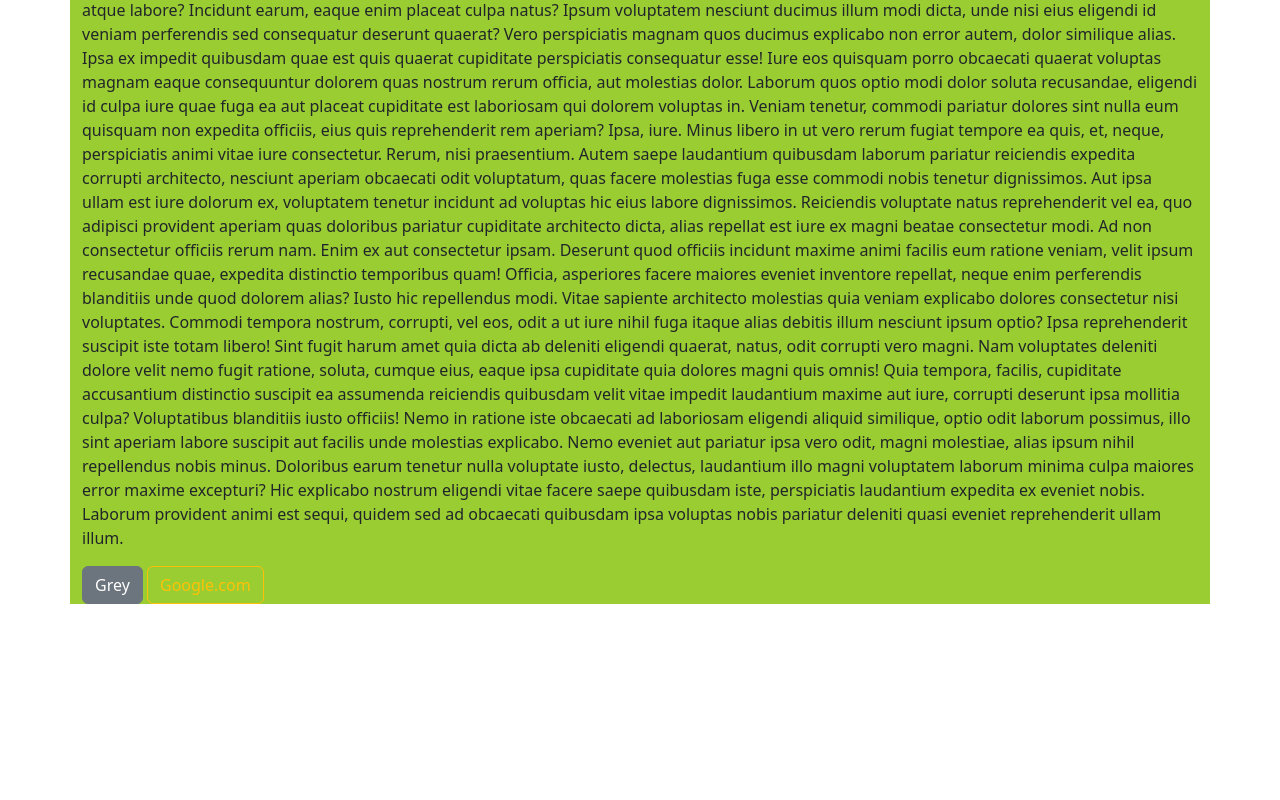
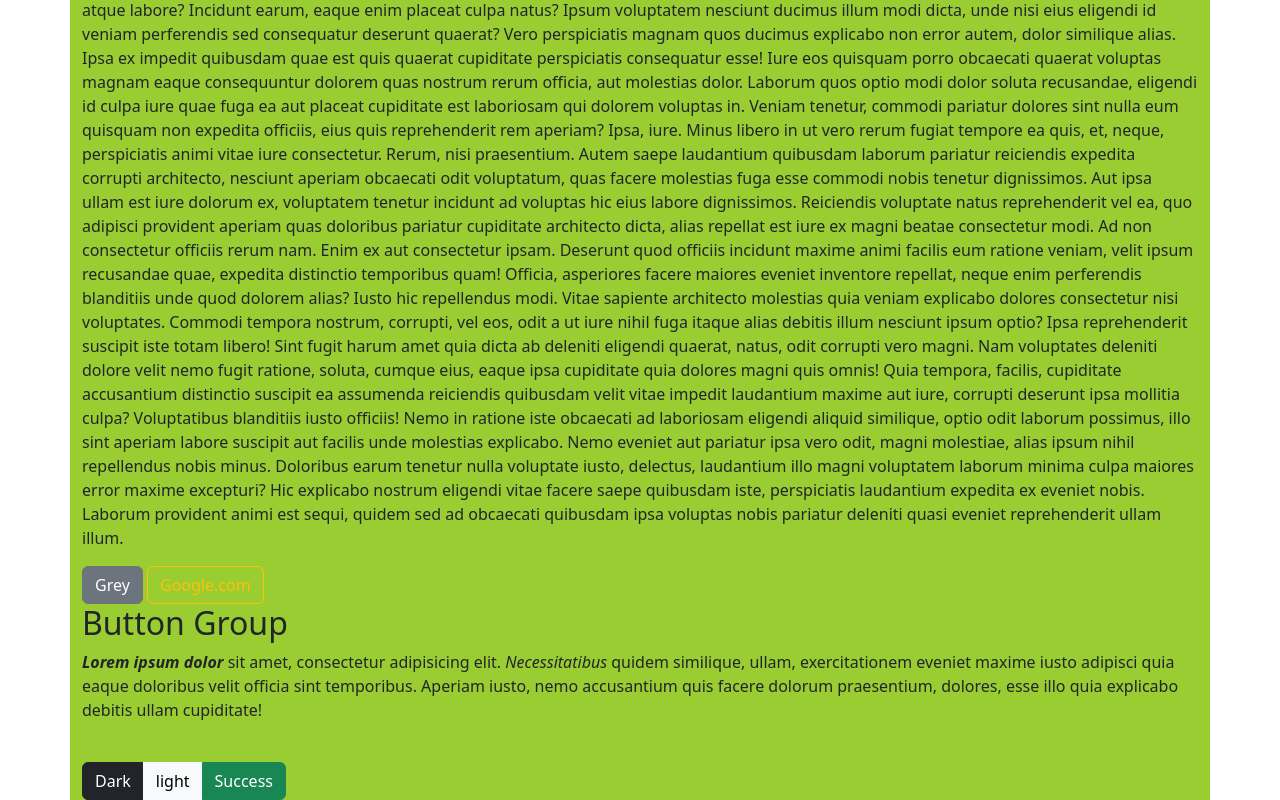
Before and after one commit to Be2CNO/LearningWebDevelopment, a plain HTML site: page Bootstrap/buttons.html in a window 1280 px wide. Shown: the part 775-1575 px from the top of the page. Before the commit the page ends 1379 px from the top, so only its background shows below. Drawn offline with nearby package versions, Linux system fonts and the light colour scheme.

Commit message:
Learning Button Group In Bootstrap

```diff
--- a/Bootstrap/buttons.html
+++ b/Bootstrap/buttons.html
@@ -27,6 +27,16 @@
 
         <a href="#google" class="btn btn-outline-warning">Google.com</a>
     </div>
+    <div class="container bg-brown">
+        <h2>Button Group</h2>
+        <p><b><i>Lorem ipsum dolor</i></b> sit amet, consectetur adipisicing elit. <i>Necessitatibus</i> quidem similique, ullam, exercitationem eveniet maxime iusto adipisci quia eaque doloribus velit officia sint temporibus. Aperiam iusto, nemo accusantium quis facere dolorum praesentium, dolores, esse illo quia explicabo debitis ullam cupiditate!</p>
+        <br>
+        <div class="btn-group">
+            <button class="btn btn-dark">Dark</button>
+            <button class="btn btn-light">light</button>
+            <button class="btn btn-success">Success</button>
+        </div>
+    </div>
 
     <script src="https://cdn.jsdelivr.net/npm/bootstrap@5.3.8/dist/js/bootstrap.bundle.min.js"></script>
 </body>
```
